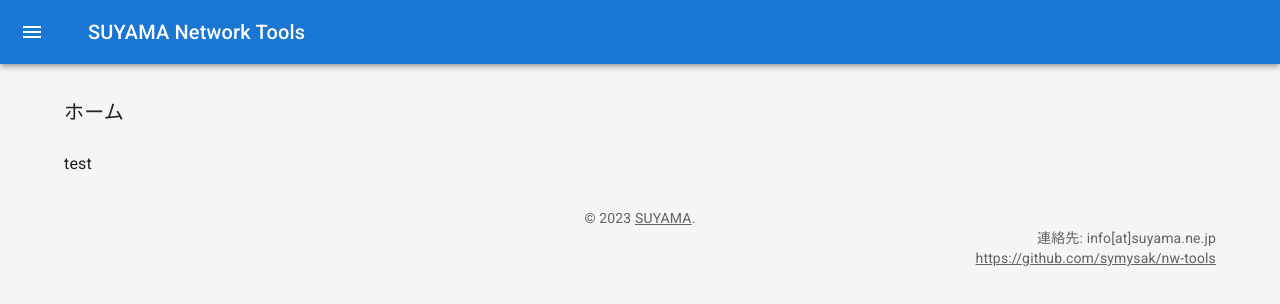
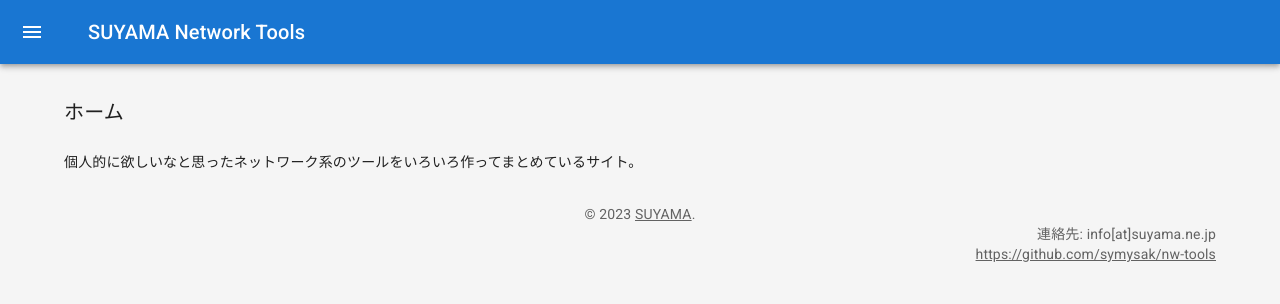
Before and after one commit to symysak/nw-tools, a React (Create React App) app: page / in a window 1280 px wide. Shown: the top 304 px of the page. Built offline with nearby package versions, Linux system fonts and the light colour scheme.

Commit message:
紹介文を追加

```diff
--- a/src/pages/Home.tsx
+++ b/src/pages/Home.tsx
@@ -1,6 +1,7 @@
 import { title } from "process";
 import Dashboard from "../templates/Dashboard";
 import { Helmet } from "react-helmet-async";
+import { Typography } from "@mui/material";
 
 function Home() {
     const titleTag="ホーム";
@@ -10,7 +11,9 @@ function Home() {
                 <title>{titleTag + " - Network Tools | SUYAMA"}</title>
             </Helmet>
             <Dashboard title={titleTag} >
-                <a>test</a>
+                <Typography color="inherit" variant="body2" component="p">
+                    個人的に欲しいなと思ったネットワーク系のツールをいろいろ作ってまとめているサイト。
+                </Typography>
             </Dashboard>
         </div>
     )
```
